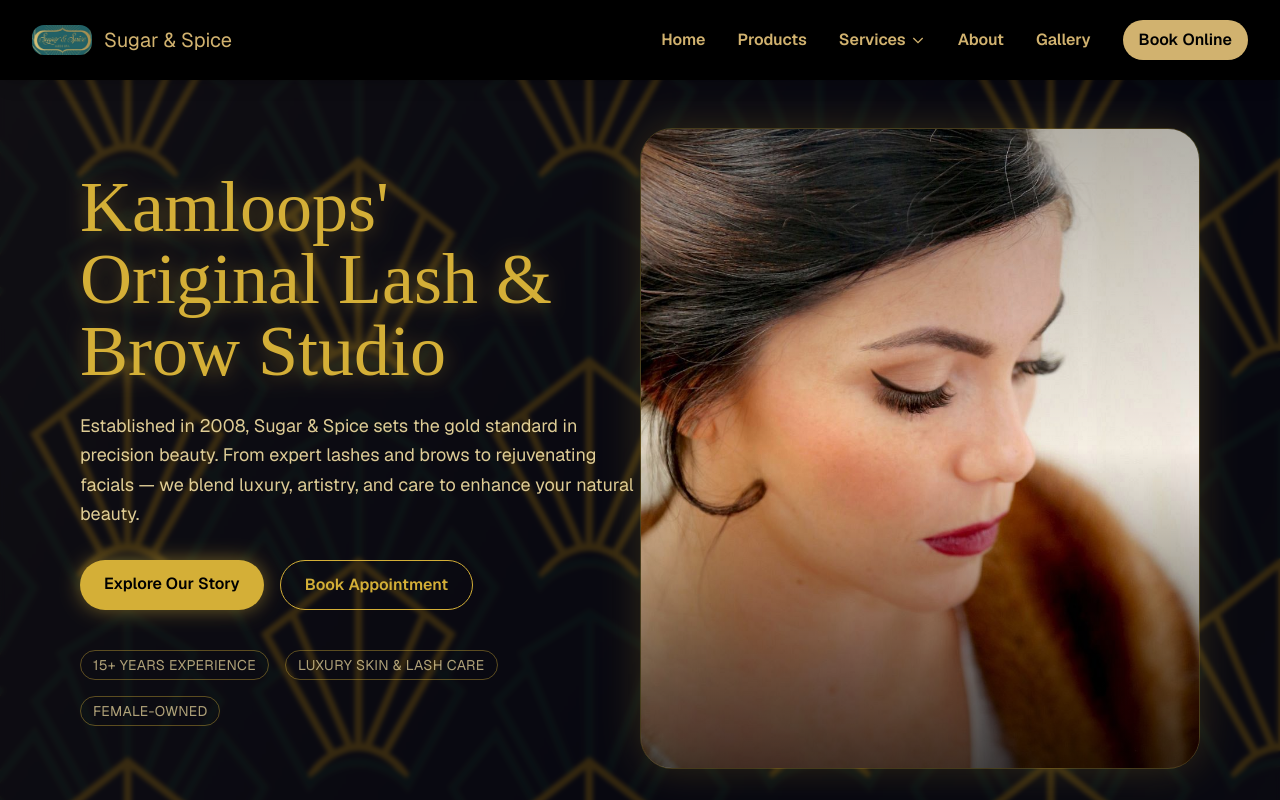
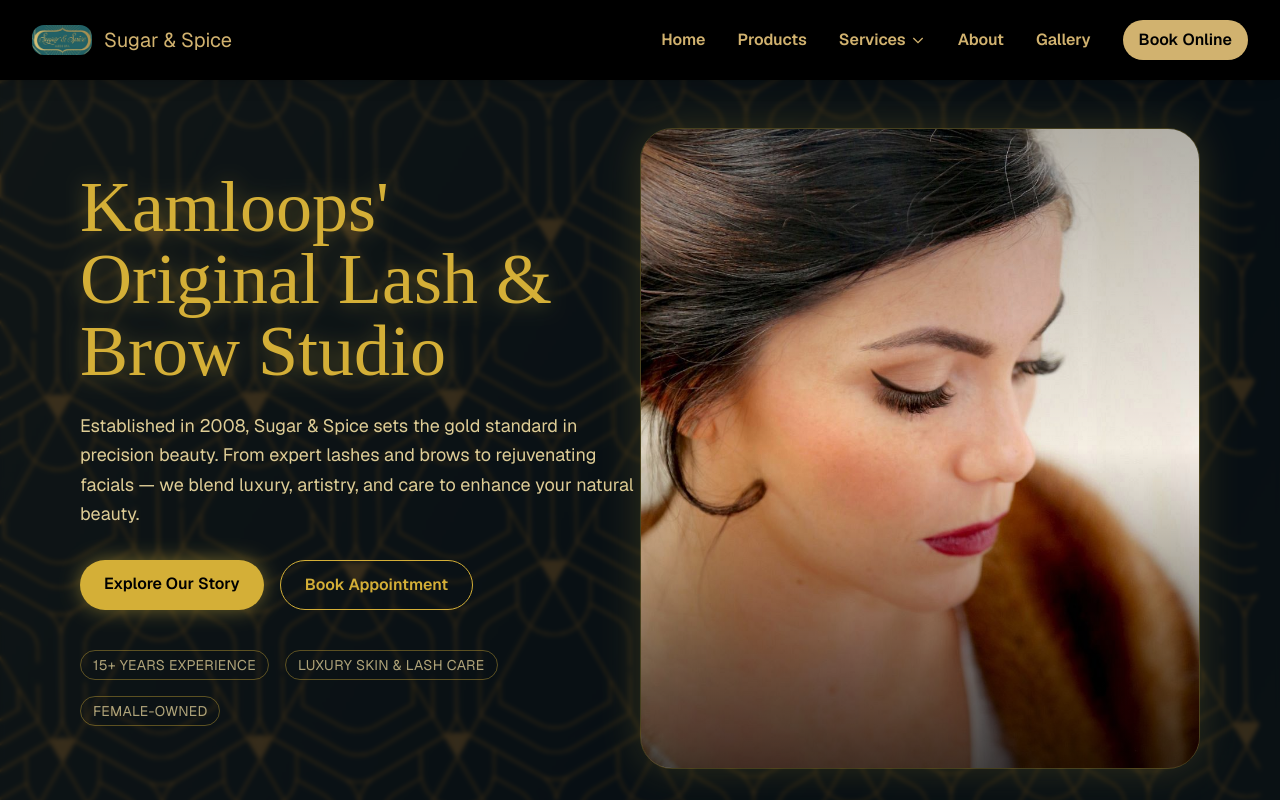
Before and after one commit to caged-brush/sugarspice, a Next.js app in the folder client/sugarandspice/: page / in a window 1280 px wide. Shown: the top 800 px of the page. Built offline with nearby package versions, Linux system fonts and the light colour scheme; a web font is replaced by a local one.

Commit message:
background changed

```diff
--- a/client/sugarandspice/src/app/services/facials/page.js
+++ b/client/sugarandspice/src/app/services/facials/page.js
@@ -116,7 +116,7 @@ export default function FacialsPage() {
       <main
         className="relative bg-black text-[#d1b26f] pt-24 min-h-screen px-4 sm:px-8 lg:px-16 overflow-hidden bg-center bg-cover bg-fixed"
         style={{
-          backgroundImage: "url('/assets/images/5.png')",
+          backgroundImage: "url('/assets/images/1.png')",
         }}
       >
         {/* Soft dark overlay for readability */}
--- a/client/sugarandspice/src/component/hero.js
+++ b/client/sugarandspice/src/component/hero.js
@@ -9,7 +9,7 @@ export default function Hero() {
     <section
       className="relative bg-black text-[#f5e1a4] overflow-hidden bg-center bg-cover bg-no-repeat bg-fixed"
       style={{
-        backgroundImage: "url('/assets/images/SSBB background 3.png')",
+        backgroundImage: "url('/assets/images/1.png')",
       }}
     >
       {/* Animated gold shimmer overlay */}
```
Also changed, not shown: client/sugarandspice/public/assets/images/1.png (added).
